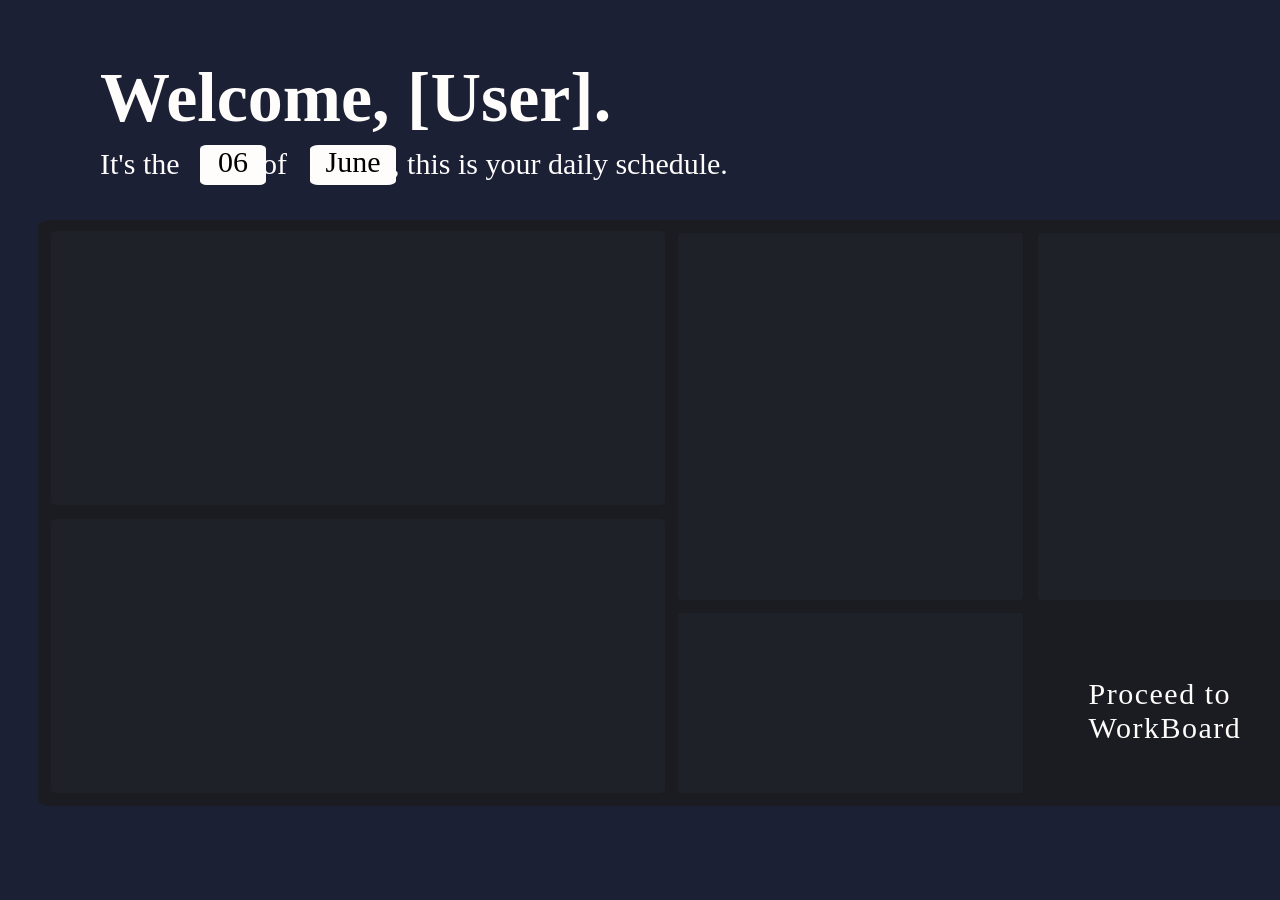
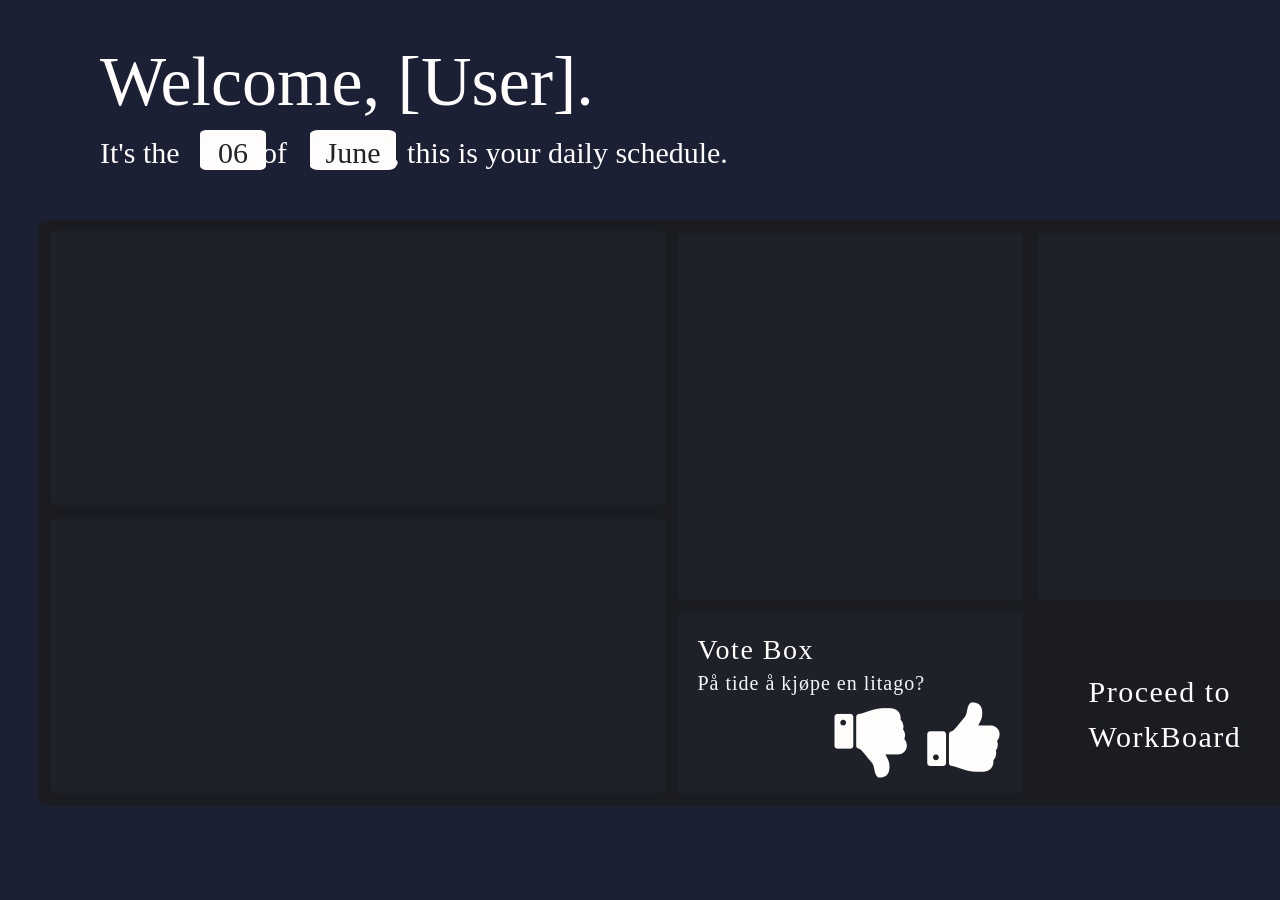
Before and after one commit to gruppe-44/gruppe-44, a PHP site: page /Dash.html in a window 1280 px wide; the page is wider, and only the part inside the window is pictured. Run offline with PHP 8.4, Linux system fonts and the light colour scheme; some libraries are stand-ins or nearby versions.

Commit message:
Vote Box Implemented

```diff
--- a/Intro/Dash.css
+++ b/Intro/Dash.css
@@ -18,7 +18,7 @@ main{
     color: rgb(255,252,252);
     font-size: 70px;
     left: 100px;
-    top:0px;
+    top:40px;
 }
 
 #welcome-text{
@@ -27,7 +27,7 @@ main{
     color: rgb(255,252,252);
     font-size: 30px;
     left: 100px;
-    top: 13%;
+    top: 130px;
 }
 
 .dateBack{
@@ -40,14 +40,14 @@ main{
 }
 
 #numberBack{
-    top: 145px;
+    top: 130px;
     left: 200px;
     width: 66px;
     height: 40px;
 }
 
 #monthBack{
-    top: 145px;
+    top: 130px;
     left: 310px;
     width: 86px;
     height: 40px;
@@ -100,6 +100,7 @@ main{
     height: 180px;
     bottom: 13px;
     left: 640px;
+    z-index: 2;
 }
 
 #members-box{
@@ -108,6 +109,57 @@ main{
     top: 13px;
     left: 1000px;
 }
+
+/* Hans' Vote Box */
+
+.vote{
+    position:absolute;
+    margin-left: 20px;
+    color: rgb(255,252,252);
+    font-family: Avenir Next; !important;
+}
+
+#voteHeader {
+    position:absolute;
+    margin-top: 20px;
+    color: rgb(255,252,252);
+    font-family: Avenir Next; !important;
+    letter-spacing: 1.5px;
+}
+
+#voteText{
+    margin-top: 55px;
+    letter-spacing: 1px;
+}
+
+.thumb{
+    position:absolute;
+    color: rgb(255,252,252);
+    cursor: pointer;
+    bottom: 15px;
+    right: 20px;
+    font-size:27px;
+  }
+
+#thumbsDown{
+    margin-right: 10px;
+}
+
+#thumbsDown:hover, #thumbsUp:hover{
+    color: rgb(100,100,100);
+    transition: all .2s ease-in-out;
+    transform: scale(1.1);
+}
+
+.vote{
+    position: absolute;
+    left: 0;
+    font-size: 20px;
+    color: aliceblue;
+}
+/* Hans' Vote Box */
+
+
 
 /*Sina's button*/
 
--- a/Intro/Dash.html
+++ b/Intro/Dash.html
@@ -3,13 +3,15 @@
 <head>
     <meta charset="UTF-8">
     <link rel="Stylesheet" type="text/css" href="Dash.css">
+    <link rel="stylesheet" href="https://cdnjs.cloudflare.com/ajax/libs/font-awesome/4.7.0/css/font-awesome.min.css">
+    <link rel="stylesheet" href="https://stackpath.bootstrapcdn.com/bootstrap/4.3.1/css/bootstrap.min.css" integrity="sha384-ggOyR0iXCbMQv3Xipma34MD+dH/1fQ784/j6cY/iJTQUOhcWr7x9JvoRxT2MZw1T" crossorigin="anonymous">
     <script src="Dash.js"></script>
     <title>Dashboard</title>
     </head>
     <body>
         <main>
 
-            <!-- Overhead -->
+            <!--Overhead-->
 
             <h2 id="welcome">Welcome, [User].</h2>
             <p id="welcome-text">It's the<span style="opacity:0;">_____ </span>of
@@ -18,29 +20,52 @@
             <div class="dateBack" id="monthBack"></div>
 
 
-            <!-- End Overhead -->
+            <!--End Overhead-->
 
-            <!-- Overview Board -->
+            <!--Overview Board-->
 
             <div id="overview-board">
             <div class="widgets" id="progress-bar"></div>
             <div class="widgets" id="my-cards"></div>
             <div class="widgets" id="chat-box"></div>
-            <div class="widgets" id="vote-box"></div>
+            <div class="widgets" id="vote-box">
+
+            <!--Hans' Vote Box-->
+
+                <script src="jquery-3.4.1.min.js"></script>
+
+                <script src="https://cdnjs.cloudflare.com/ajax/libs/popper.js/1.14.7/umd/popper.min.js" integrity="sha384-UO2eT0CpHqdSJQ6hJty5KVphtPhzWj9WO1clHTMGa3JDZwrnQq4sF86dIHNDz0W1" crossorigin="anonymous"></script>
+                <script src="https://stackpath.bootstrapcdn.com/bootstrap/4.3.1/js/bootstrap.min.js" integrity="sha384-JjSmVgyd0p3pXB1rRibZUAYoIIy6OrQ6VrjIEaFf/nJGzIxFDsf4x0xIM+B07jRM" crossorigin="anonymous"></script>
+
+            <!--Thumbs down-->
+
+                <div class="vote" id="voteHeader" ><h3>Vote Box</h3></div>
+                <div class="vote" id="voteText" ><p>På tide å kjøpe en litago?</p></div>
+
+                    <div class="thumb">
+                       <i id="thumbsDown"  class="fa fa-thumbs-down fa-3x like" onclick=votedDown()></i>
+                        <i id="thumbsUp" class="fa fa-thumbs-up fa-3x like" onclick=votedUp()></i>
+                    </div>
+                <div class="vote" id="votedDown"></div>
+                <div class="vote" id="votedUp"></div>
+
+            </div>
+
+            <!--End Hans'Vote Box-->
+
             <div class="widgets" id="members-box"></div>
 
-                <!--Sina's button-->
-
+            <!--Sina's button-->
                 <a id="backButton" target="_self" href="side2.html">
                     <img id="arrow" src="/photos/pil.png">
                 </a>
                 <div id="proceedBox">
-                <p id="proceedText">Proceed to WorkBoard</p>
+                    <p id="proceedText">Proceed to WorkBoard</p>
                 </div>
 
                     <!--End Sina's button-->
 
-                    <!-- End Overview Board-->
+                    <!--End Overview Board-->
 
             </div>
         </main>
--- a/Intro/Dash.js
+++ b/Intro/Dash.js
@@ -13,9 +13,35 @@ window.onload = function dateMonth() {
 
     document.getElementById("monthBack").innerHTML = month[dateMonth.getMonth()];
 
+}
 
+ /* Hans' Vote Box*/
 
+var votedDown = document.getElementById("votedDown");
+var votedUp = document.getElementById("votedUp");
 
+var downVote = document.getElementById("thumbsDown");
+var upVote = document.getElementById("thumbsUp");
 
+var countDown = 0;
+var countUp = 0;
 
+votedDown.onclick = function() {
+    if (countDown < 5) {
+        countDown += 1;
+        votedDown.innerHTML = "downvotes: " + countDown;
+   } else {
+        votedDown.innerHTML = "downvotes: 5";
+    }
 }
+
+votedUp.onclick = function() {
+  if (countUp < 5) {
+        countUp += 1;
+        votedUp.innerHTML = "<br>" + "upvotes: " + countUp;
+    } else {
+        votedUp.innerHTML = "<br>" + "upvotes: 5";
+    }
+}
+
+ /* End Hans' Vote Box*/
```
